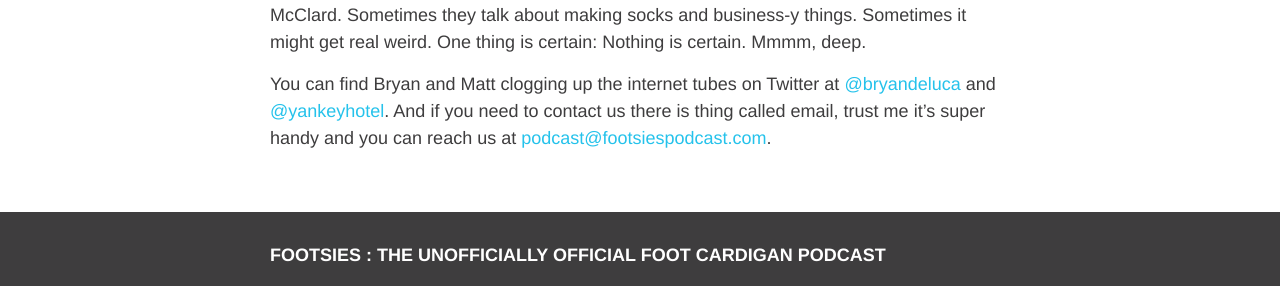
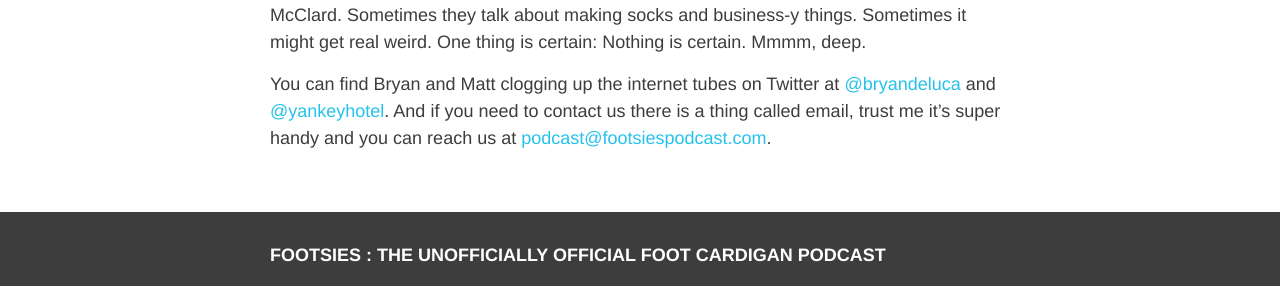
Before and after one commit to yankeyhotel/footsies-podcast, a Jekyll site: the page built from about.md, in a window 1280 px wide. Shown: the part 298-584 px from the top of the page. Built offline with Jekyll 4.4.1, drawn with Linux system fonts in a browser that asks for light colours; nearby versions of some CDN libraries.

Commit message:
Hot Fix spelling

```diff
--- a/about.md
+++ b/about.md
@@ -5,4 +5,4 @@
 ---
 Footsies is a podcast created by [Foot Cardigan](http://www.footcardigan.com) co-founders Bryan DeLuca and Matt McClard. Sometimes they talk about making socks and business-y things. Sometimes it might get real weird. One thing is certain: Nothing is certain. Mmmm, deep.
 
-You can find Bryan and Matt clogging up the internet tubes on Twitter at [@bryandeluca](https://twitter.com/bryandeluca) and [@yankeyhotel](https://twitter.com/yankeyhotel). And if you need to contact us there is thing called email, trust me it's super handy and you can reach us at [podcast@footsiespodcast.com](mailto:podcast@footsiespodcast.com).
+You can find Bryan and Matt clogging up the internet tubes on Twitter at [@bryandeluca](https://twitter.com/bryandeluca) and [@yankeyhotel](https://twitter.com/yankeyhotel). And if you need to contact us there is a thing called email, trust me it's super handy and you can reach us at [podcast@footsiespodcast.com](mailto:podcast@footsiespodcast.com).
```
